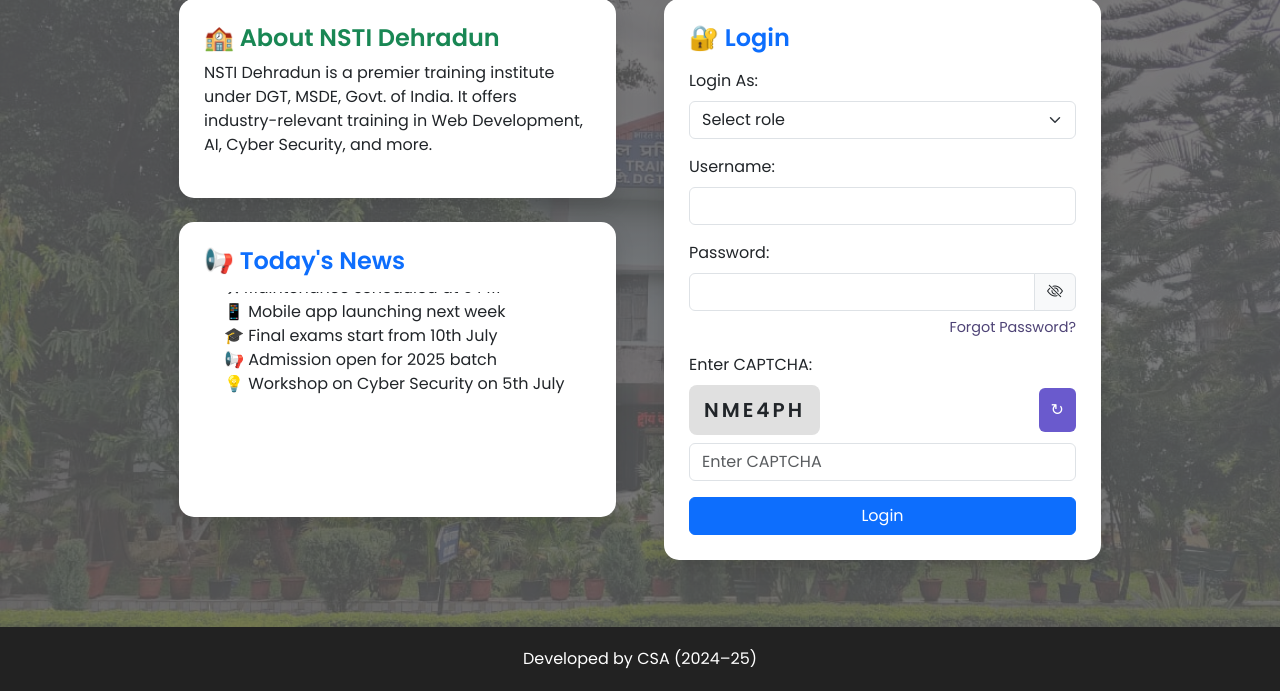
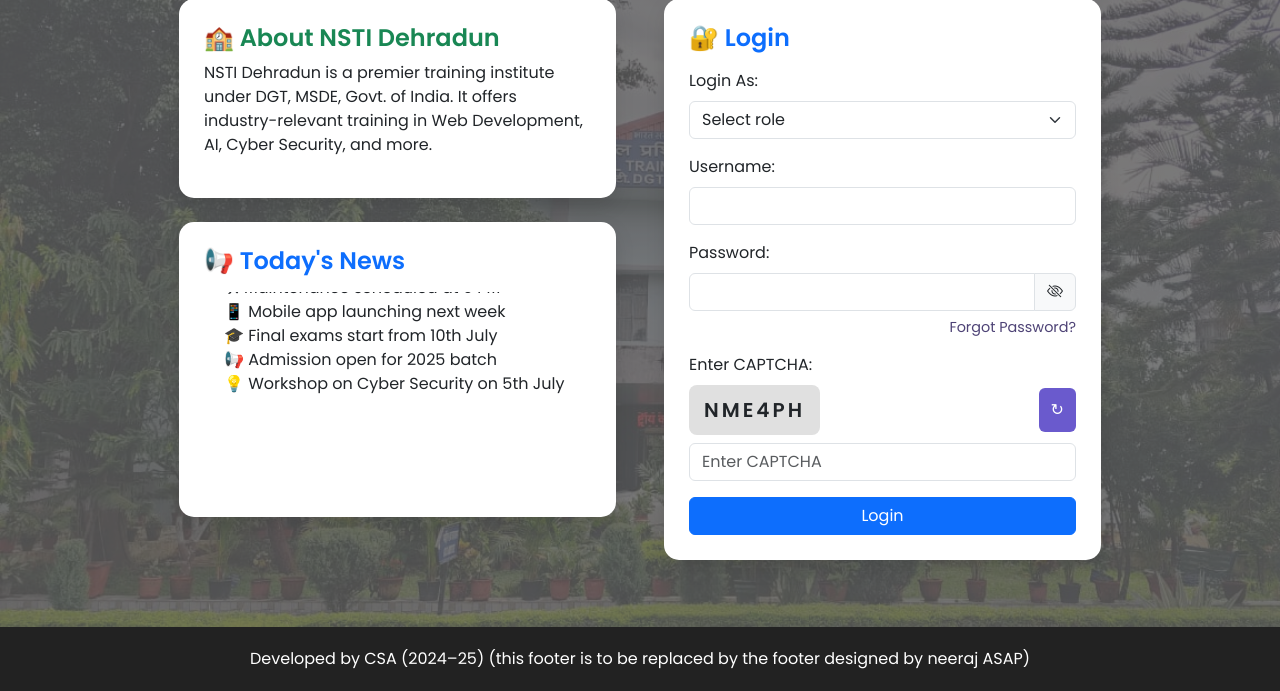
Before and after one commit to Sniperznate/NSTI-Dehradun, a PHP site: page / in a window 1280 px wide. Shown: the part 109-800 px from the top of the page. Run offline with PHP 8.4, Linux system fonts and the light colour scheme.

Commit message:
Team - 1 Abhay Changed the index file to wait for the foooter

```diff
--- a/index.html
+++ b/index.html
@@ -103,7 +103,7 @@
       </div>
 
       <!-- Footer -->
-      <footer>Developed by CSA (2024–25)</footer>
+      <footer>Developed by CSA (2024–25) (this footer is to be replaced by the footer designed by neeraj ASAP)</footer>
     </div>
 
     <!-- Bootstrap JS -->
--- a/style.css
+++ b/style.css
@@ -1,3 +1,8 @@
+* {
+  user-select: none;
+  --webkit-userr-drag: none;
+}
+
 :root {
   --font-family: 'Poppins', sans-serif;
 
@@ -97,10 +102,6 @@ header {
   transition: transform 0.3s ease;
 }
 
-.box:hover {
-  transform: translateY(-5px);
-}
-
 .captcha-code {
   background-color: var(--bg-captcha);
   padding: 10px 15px;
```
